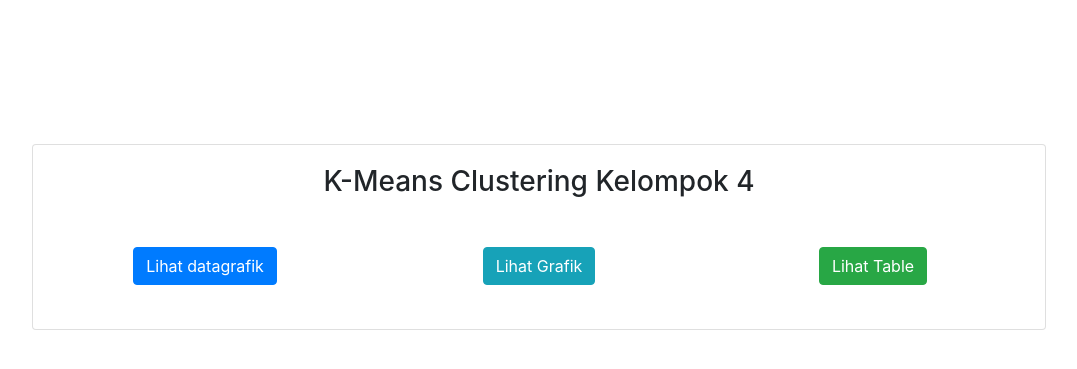
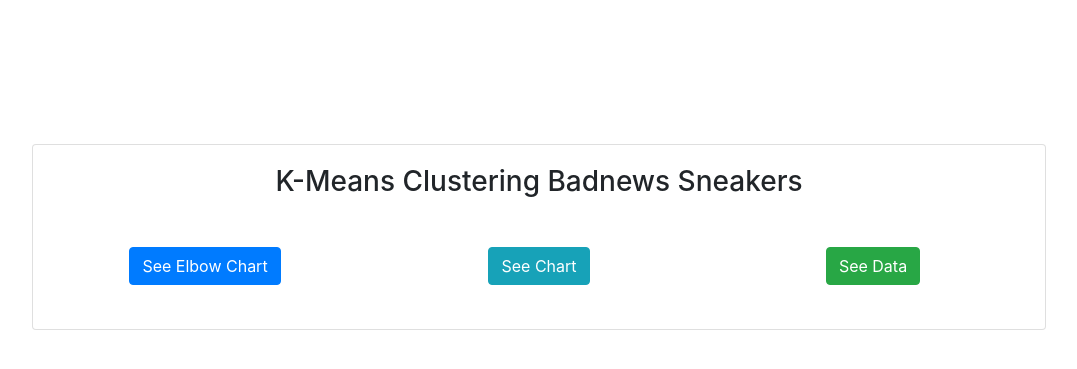
Before and after one commit to iqbalmusyaffa/Kmeans-Data-Mining-Kelompok-4, a Flask app: page / in a window 1280 px wide. Shown: the top 369 px of the page, without its empty margins (101-1178 px from the left). Run offline with Flask 2, Linux system fonts and the light colour scheme; some libraries are stand-ins or nearby versions.

Commit message:
update terbaru fix

```diff
--- a/app.py
+++ b/app.py
@@ -23,7 +23,7 @@ def elbow():
         kmeans.fit(x)
         wcss.append(kmeans.inertia_)
     markers['elbow'] = wcss
-    return render_template('datagrafik.html',markers=markers )
+    return render_template('elbow.html',markers=markers )
 
 @app.route('/chart')
 def chart():
--- a/templates/chart.html
+++ b/templates/chart.html
@@ -26,7 +26,7 @@
                     <div class="row mb-4">
                         <canvas id="myChart"></canvas>
                     </div>
-                   <div class="text-center"><a href="/" class="btn btn-warning">Back</a></div>
+                   <div class="text-center"><a href="/" class="btn btn-danger">Back</a></div>
                 </div>
             </div>
         </div>
--- a/templates/data.html
+++ b/templates/data.html
@@ -22,14 +22,14 @@
         <div id="uptime-card" class="mt-5">
             <div class="card mt-5 " id="card-666649">
                 <div class="card-body">
-                    <h3 class="mb-5 text-center">K-Means Clustering Kelompok 4 Tabel</h3>
+                    <h3 class="mb-5 text-center">Simple-Kmeans-Testing</h3>
                     <div class="row mb-4">
                         {% for table in tables %}
                         {{titles[loop.index]}}
                         {{ table|safe }}
                         {% endfor %}
                     </div>
-                    <div class="text-center"><a href="/" class="btn btn-warning">Back</a></div>
+                    <div class="text-center"><a href="/" class="btn btn-danger">Back</a></div>
                 </div>
             </div>
         </div>
--- a/templates/datagrafik.html
+++ b/templates/elbow.html
@@ -23,12 +23,12 @@
         <div id="uptime-card" class="mt-5">
             <div class="card mt-5 " id="card-666649">
                 <div class="card-body">
-                    <h3 class="mb-5 text-center">K-Means Clustering Kelompok 4 datagrafik</h3>
+                    <h3 class="mb-5 text-center">Elbow Chart Badnews Sneakers</h3>
                     <div class="row mb-4">
                         <canvas id="myChart"></canvas>
                     </div>
                     <p>Kelompok 4 Data Mining IS 04-02</p>
-                   <div class="text-center"><a href="/" class="btn btn-warning">Back</a></div>
+                   <div class="text-center"><a href="/" class="btn btn-danger">Back</a></div>
                 </div>
             </div>
         </div>
@@ -60,7 +60,7 @@
                 labels: data_elbow,
                 datasets: [
                     {
-                        label: 'Nike', // Nama merek sepatu pertama
+                        label: 'Sneakers', // Nama merek sepatu pertama
                         data: elbow,
                     },
                     {
--- a/templates/index.html
+++ b/templates/index.html
@@ -22,16 +22,16 @@
         <div id="uptime-card" class="mt-5 mx-5">
             <div class="card mt-5 " id="card-666649">
                 <div class="card-body">
-                    <h3 class="mb-5 text-center">K-Means Clustering Kelompok 4</h3>
+                    <h3 class="mb-5 text-center">K-Means Clustering Badnews Sneakers</h3>
                     <div class="row mb-4">
                         <div class="col-4 text-center">
-                            <a class="btn btn-primary" href="/datagrafik">Lihat datagrafik</a>
+                            <a class="btn btn-primary" href="/elbow">See Elbow Chart</a>
                         </div>
                         <div class="col-4 text-center">
-                            <a class="btn btn-info" href="/chart">Lihat Grafik</a>
+                            <a class="btn btn-info" href="/chart">See Chart</a>
                         </div>
                         <div class="col-4 text-center">
-                            <a class="btn btn-success" href="/data">Lihat Table</a>
+                            <a class="btn btn-success" href="/data">See Data</a>
                         </div>
                     </div>
 
```
